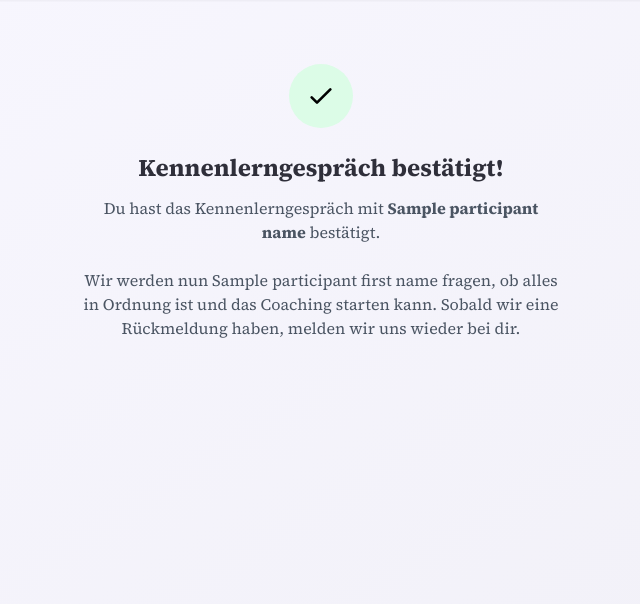
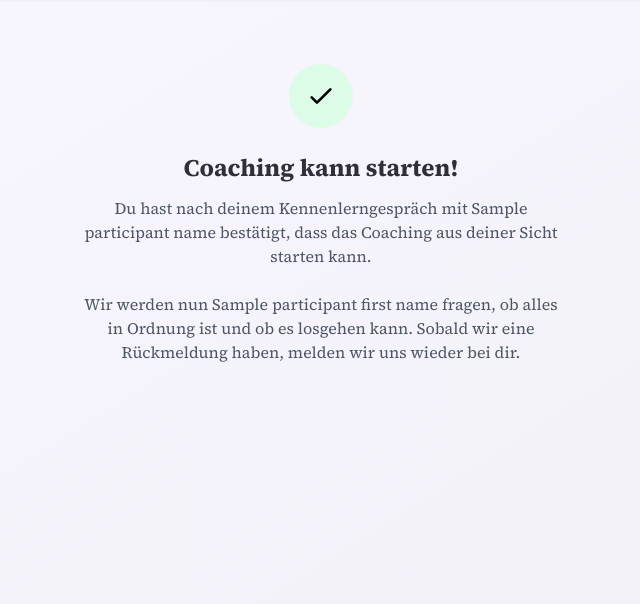
Before and after one commit to neptunhiker/bl-matching-app, a Django app: template matching/templates/matching/coach_response_intro_call.html in a window 1280 px wide. Shown: the part 65-669 px from the top of the page, without its empty margins (319-959 px from the left). Run offline with Django 4.2, Linux system fonts and the light colour scheme; the template is opened without the code that fills it: most values are stand-ins (such as "Sample title", 1, 10 or a date in 2020); style sheets or scripts are compiled from the project's sources.

Commit message:
Change the wording for the intro call confirmation screen

```diff
--- a/matching/templates/matching/coach_response_intro_call.html
+++ b/matching/templates/matching/coach_response_intro_call.html
@@ -11,13 +11,13 @@
           alt="Erfolgreich"
           class="w-8 h-8 text-green-600">
   </div>
-  <h1 class="text-2xl font-bold text-neutral-800 mb-3">Kennenlerngespräch bestätigt!</h1>
+  <h1 class="text-2xl font-bold text-neutral-800 mb-3">Coaching kann starten!</h1>
   <p class="text-neutral-600">
-    Du hast das Kennenlerngespräch mit <strong>{{ participant_name }}</strong> bestätigt.
+    Du hast nach deinem Kennenlerngespräch mit {{ participant_name }} bestätigt, dass das Coaching aus deiner Sicht starten kann.
   </p>
 
   <p class="mt-6 text-neutral-600">
-    Wir werden nun {{ participant_first_name }} fragen, ob alles in Ordnung ist und das Coaching starten kann. Sobald wir eine Rückmeldung haben, melden wir uns wieder bei dir.
+    Wir werden nun {{ participant_first_name }} fragen, ob alles in Ordnung ist und ob es losgehen kann. Sobald wir eine Rückmeldung haben, melden wir uns wieder bei dir.
   </p>
 
 </div>
```
